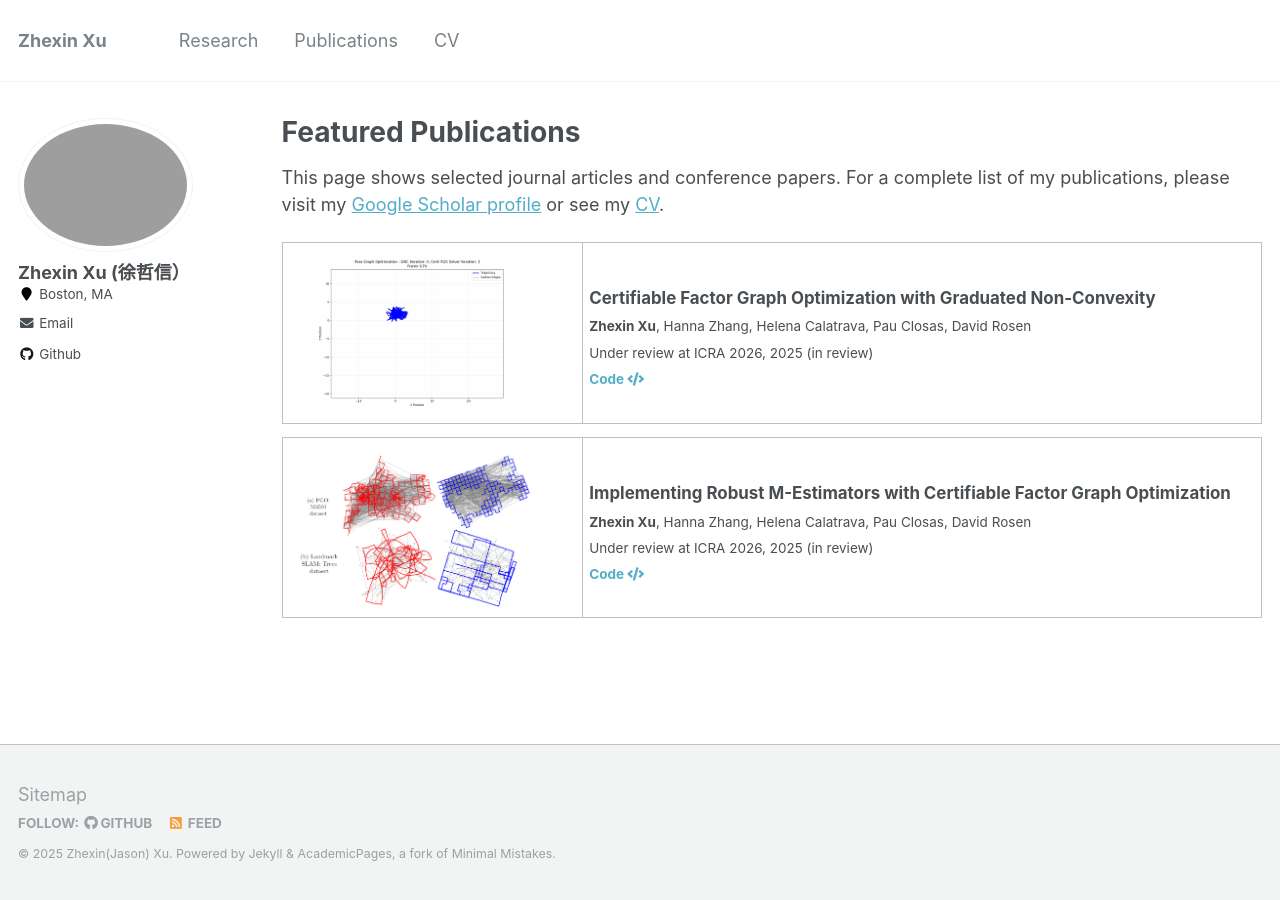
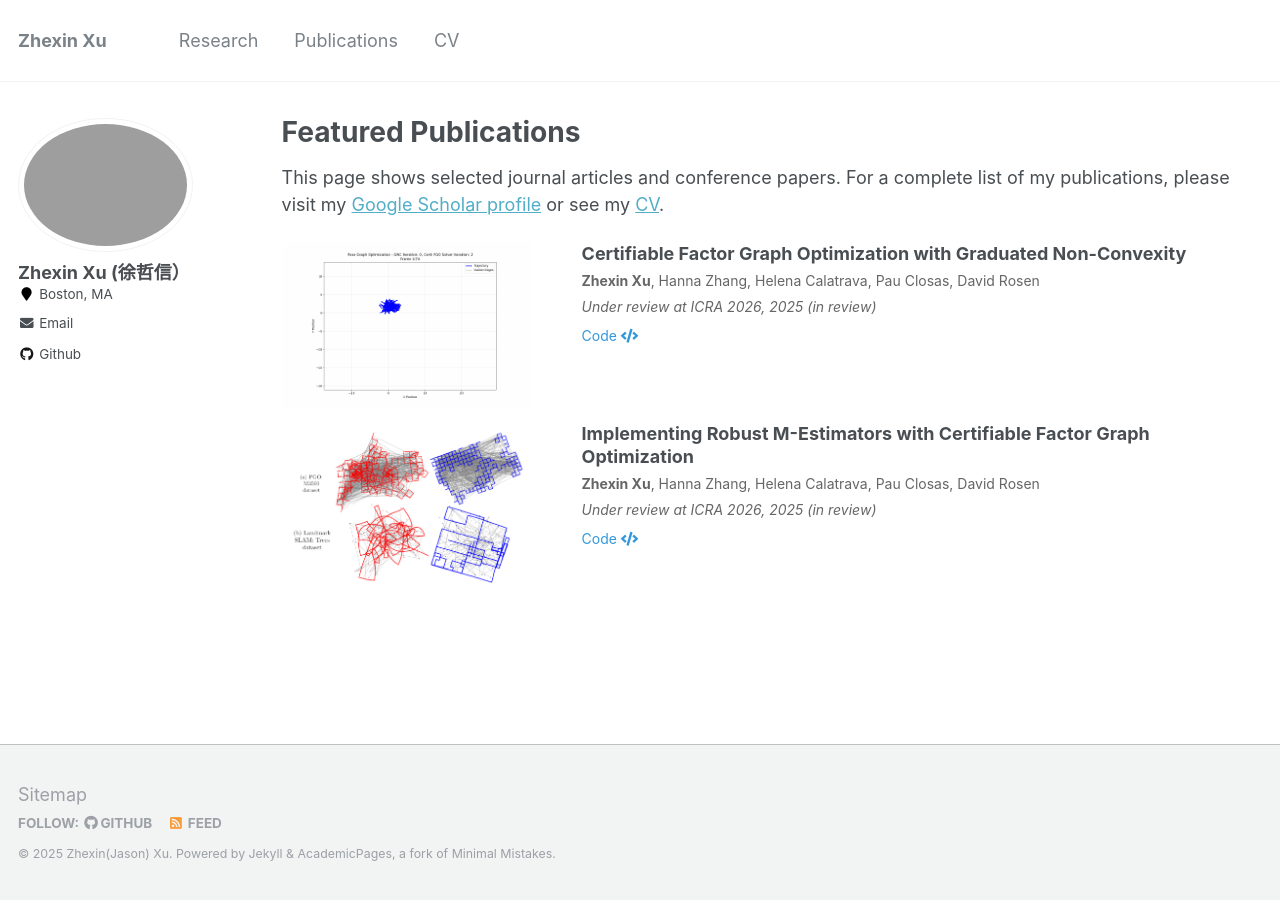
Before and after one commit to zhexin1904/zhexin1904.github.io, a Jekyll site: the page built from _pages/publications.md, in a window 1280 px wide. Built offline with Jekyll 4.4.1, drawn with Linux system fonts in a browser that asks for light colours.

Commit message:
Add publications

```diff
--- a/_includes/archive-single-publication.html
+++ b/_includes/archive-single-publication.html
@@ -12,24 +12,24 @@
   {% assign title = post.title %}
 {% endif %}
 
- <table>
+ <table style="border-collapse: collapse; border: none;">
  <tr>
- <td style="width: 300px"><img src="/images/publications/{{ post.image }}" width=250px style="border: 2px black; float:left; margin-right:15px; border-radius: 5px; border-style: none;"/></td>
- <td>
+ <td style="width: 300px; border: none; padding: 0; vertical-align: top;"><img src="/images/publications/{{ post.image }}" width=250px style="margin-right: 20px; display: block;"/></td>
+ <td style="border: none; padding: 0; vertical-align: top;">
  <div>
-    <h2 style="margin-top: 10px; margin-bottom: 0px;">{{ title }}</h2>
+    <h2 style="margin-top: 0px; margin-bottom: 5px; font-size: 18px; line-height: 1.3;">{{ title }}</h2>
 
     <!-- Bold Zhexin Xu's name -->
     {% assign authors = post.authors | replace_first: 'Zhexin Xu', '<b>Zhexin Xu</b>' %}
 
     {% assign authors = authors | replace: '"{o}', 'ö' %}
     {% assign authors = authors | replace: '"{u}', 'ü' %}
-    <h3 style="font-weight: normal; margin-top: 10px; margin-bottom: 0px;">{{ authors }}</h3>
+    <div style="font-size: 14px; margin-top: 5px; margin-bottom: 5px; color: #666;">{{ authors }}</div>
     {% if post.type contains "thesis" %}
       <h3 style="font-weight: normal; margin-top: 10px; margin-bottom: 0px;">{% if post.type contains "phd" %}PhD{% else %}SM{% endif %} Thesis, {{ post.year }}</h3>
       <h3 style="font-weight: normal; margin-top: 10px; margin-bottom: 0px;">Northeastern University</h3>
     {% else %}
-      <h3 style="font-weight: normal; margin-top: 10px; margin-bottom: 0px;">
+      <div style="font-size: 14px; margin-top: 3px; margin-bottom: 5px; color: #666; font-style: italic;">
       {{ post.venue }}, {{ post.year }}
       {% if post.status == "in review" %}
         (in review)
@@ -38,34 +38,34 @@
       {% elsif post.status == "to appear" %}
         (to appear)
       {% endif %}
-      </h3>
+      </div>
     {% endif %}
 
     {% if post.notes != "" %}
-      <h3 style="font-weight: normal; margin-top: 10px; margin-bottom: 0px;">
+      <div style="font-size: 14px; margin-top: 5px; margin-bottom: 5px; color: #666;">
         {{ post.notes }}
-      </h3>
+      </div>
     {% endif %}
 
     {% if post.awards != "N/A" and post.awards != "" %}
       {% assign awards = post.awards | split: ", " %}
       {% for award in awards %}
-        <h3 style="color: red; margin-top: 10px; margin-bottom: 0px;">
+        <div style="color: #d73027; margin-top: 5px; margin-bottom: 5px; font-size: 14px; font-weight: bold;">
           {{ award }}
-        </h3>
+        </div>
       {% endfor %}
     {% endif %}
 
-    <h3 style="margin-top: 10px; margin-bottom: 0px;">
+    <div style="margin-top: 8px; margin-bottom: 0px; font-size: 14px;">
 
         <!-- Website -->
         {% if post.links_to_website != "" and post.links_to_website != "N/A" %}
-          <a style="text-decoration: none;" href="{{ post.links_to_website }}" target="_blank">Website <i class="fa fa-globe"></i></a>&nbsp;&nbsp;&nbsp;
+          <a style="text-decoration: none; color: #3498db; margin-right: 15px;" href="{{ post.links_to_website }}" target="_blank">Website <i class="fa fa-globe"></i></a>
         {% endif %}
 
         <!-- Arxiv Paper -->
         {% if post.arxiv != "" and post.arxiv != "N/A" %}
-          <a style="text-decoration: none;" href="{{ post.arxiv }}" target="_blank">Paper <i class="fa fa-file"></i></a>&nbsp;&nbsp;&nbsp;
+          <a style="text-decoration: none; color: #3498db; margin-right: 15px;" href="{{ post.arxiv }}" target="_blank">Paper <i class="fa fa-file"></i></a>
         {% endif %}
 
         <!-- Code -->
@@ -74,21 +74,21 @@
           Code: [
           {% for code in codes %}
             {% assign code_info = code | split: ": " %}
-            <a style="text-decoration: none;" href="{{ code_info.last }}" target="_blank">{{ code_info.first }} <i class="fa fa-code"></i></a>
+            <a style="text-decoration: none; color: #3498db;" href="{{ code_info.last }}" target="_blank">{{ code_info.first }} <i class="fa fa-code"></i></a>
             {% if code != codes.last %}
               ,&nbsp;
             {% endif %}
           {% endfor %}
           ]&nbsp;&nbsp;&nbsp;
         {% elsif post.links_to_code != "" and post.links_to_code != "N/A" %}
-          <a style="text-decoration: none;" href="{{ post.links_to_code }}" target="_blank">Code <i class="fa fa-code"></i></a>&nbsp;&nbsp;&nbsp;
+          <a style="text-decoration: none; color: #3498db; margin-right: 15px;" href="{{ post.links_to_code }}" target="_blank">Code <i class="fa fa-code"></i></a>
         {% endif %}
 
         <!-- Video -->
         {% if post.links_to_video != "" and post.links_to_video != "N/A" %}
-          <a style="text-decoration: none;" href="{{ post.links_to_video }}" target="_blank">Video <i class="fa fa-film"></i></a>&nbsp;&nbsp;&nbsp;
+          <a style="text-decoration: none; color: #3498db; margin-right: 15px;" href="{{ post.links_to_video }}" target="_blank">Video <i class="fa fa-film"></i></a>
         {% endif %}
-    </h3>
+    </div>
  </div>
  </td>
  </tr>
```
